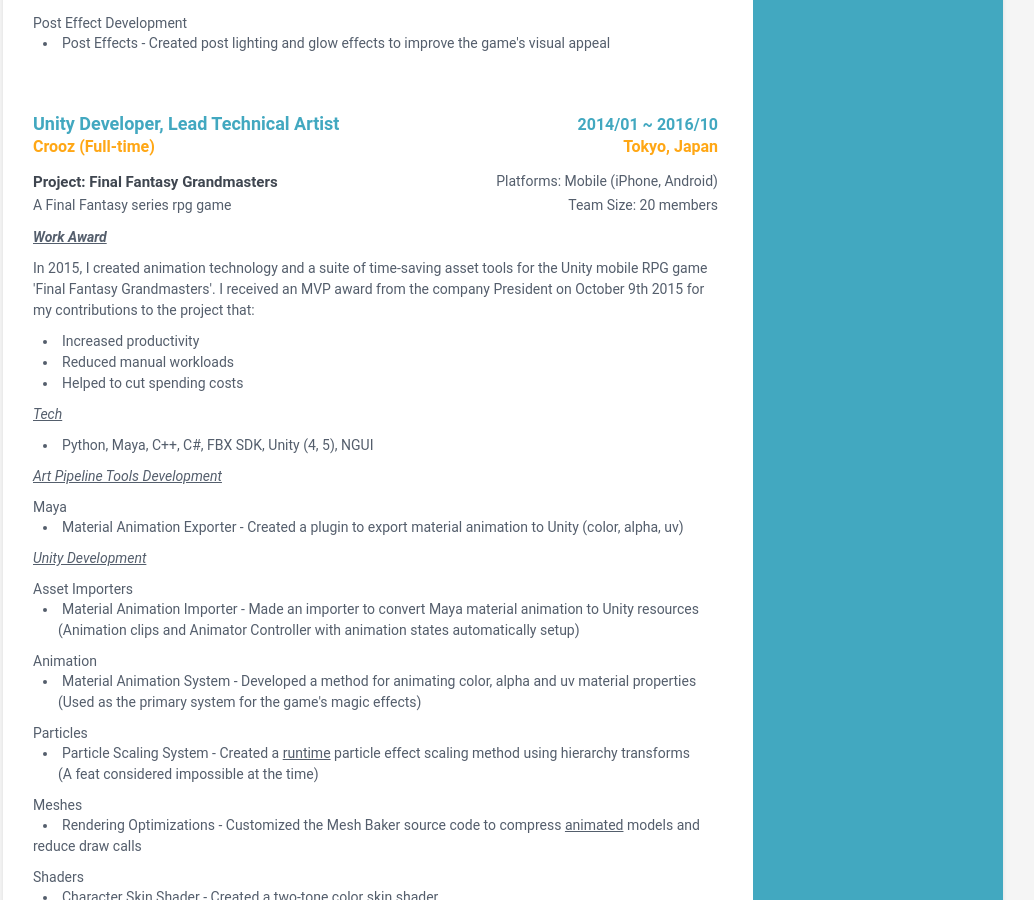
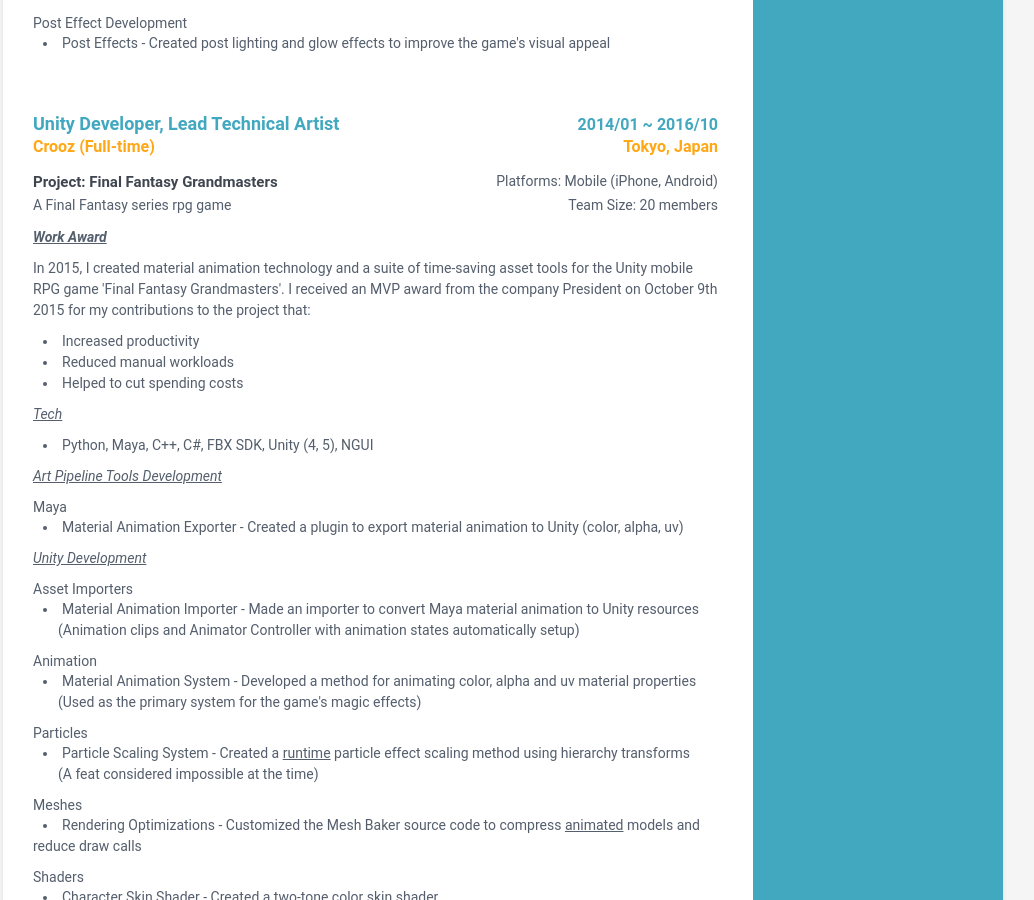
Before and after one commit to techengineer3d/resume, a Jekyll site: the page built from index.html, in a window 1280 px wide and 900 px high, scrolled down 4705 px. Shown: the whole window, without its empty margins (137-1171 px from the left). Built offline with Jekyll 4.4.1, drawn with Linux system fonts in a browser that asks for light colours; some of the changed text lies outside the part shown.

Commit message:
Minor update
updated award info

```diff
--- a/_data/awards_data.yml
+++ b/_data/awards_data.yml
@@ -4,7 +4,7 @@
     location: 'Tokyo, Japan'
     time: 2015/10/09
     details: >-
-      <p>In 2015, I created animation technology and a suite of time-saving asset tools for a Unity mobile RPG game project.
+      <p>In 2015, I created material animation technology and a suite of time-saving asset tools for a Unity mobile RPG game project.
       I received an MVP award from the company President on October 9th 2015 for my contributions to the project that:</p>
       <p>
        <span class="bullet-point"> Increased productivity</span>
--- a/_data/work_experience_crooz.yml
+++ b/_data/work_experience_crooz.yml
@@ -17,7 +17,7 @@
    </div><!--//upper-row-->
 
    <p><i><b><u>Work Award</u></b></i></p>
-   <p>In 2015, I created animation technology and a suite of time-saving asset tools for the Unity mobile RPG game 'Final Fantasy Grandmasters'.
+   <p>In 2015, I created material animation technology and a suite of time-saving asset tools for the Unity mobile RPG game 'Final Fantasy Grandmasters'.
       I received an MVP award from the company President on October 9th 2015 for my contributions to the project that:</p>
    <p>
           <span class="bullet-point"> Increased productivity</span>
```
